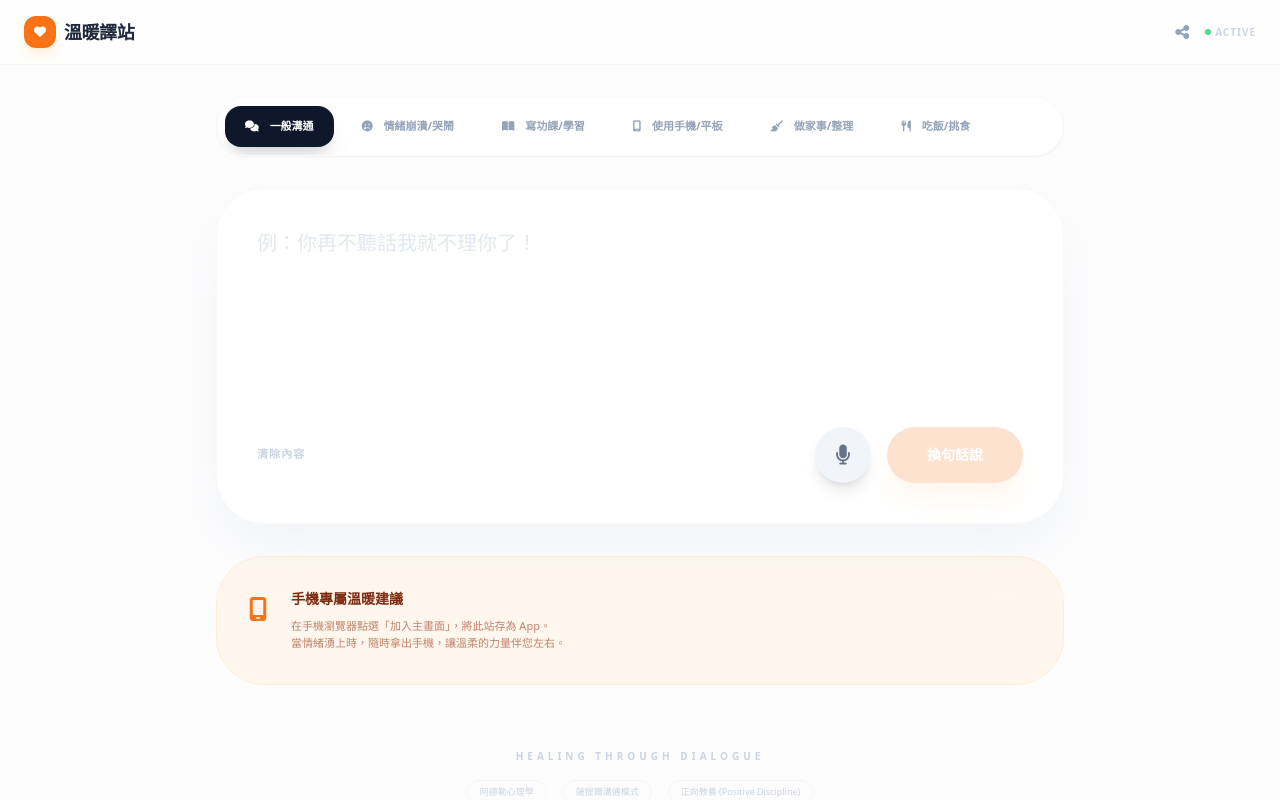
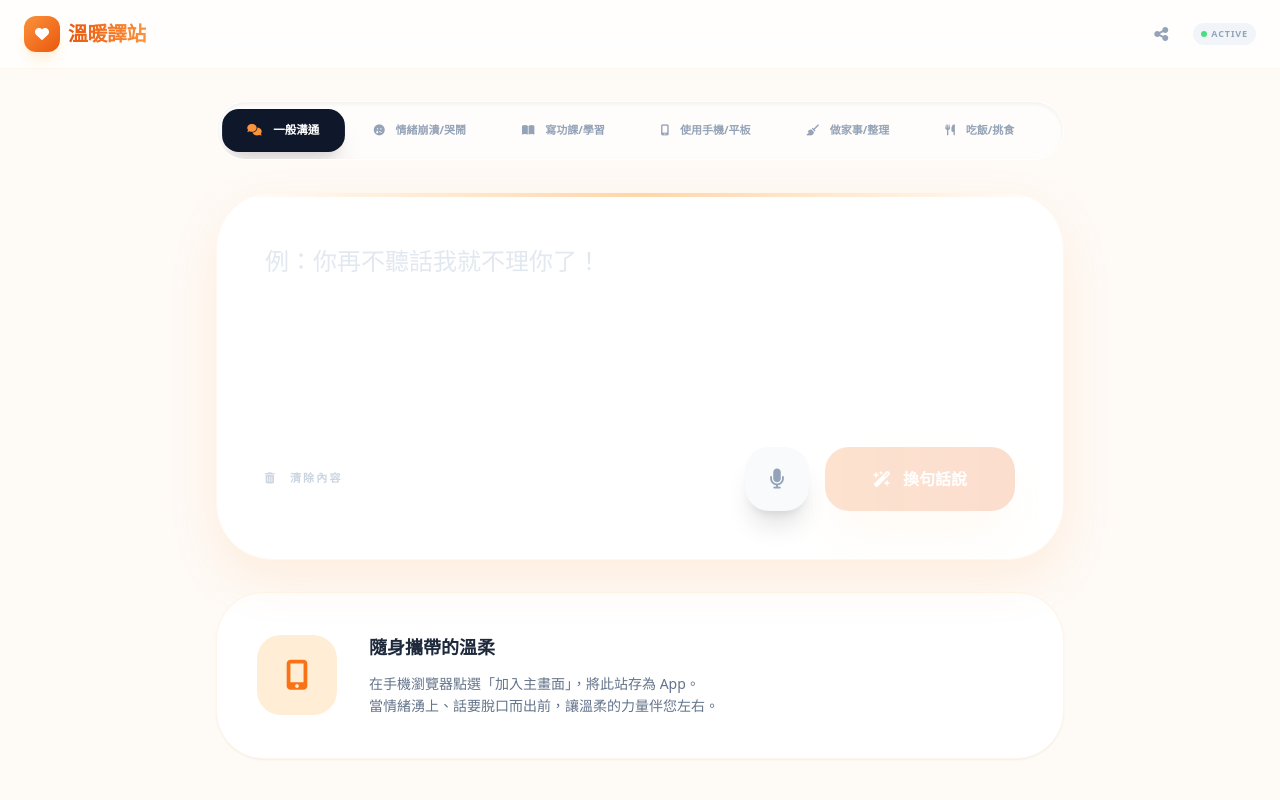
Before and after one commit to tpca53469yy-cyber/-, a React (Vite) app: page / in a window 1280 px wide. Shown: the top 800 px of the page. Built offline with nearby package versions, Linux system fonts and the light colour scheme.

Commit message:
fix: Improve Gemini API integration and UI aesthetics
Enhance error handling for Gemini API key retrieval and ensure robust JSON parsing for streaming responses. Update UI elements with a warmer color palette and refined animations for a more inviting user experience.

```diff
--- a/App.tsx
+++ b/App.tsx
@@ -105,74 +105,81 @@ const App: React.FC = () => {
   }, [isListening]);
 
   return (
-    <div className="min-h-screen bg-[#fcfcfd] text-slate-800 pb-20 font-sans">
+    <div className="min-h-screen bg-[#fefaf6] text-slate-800 pb-20 font-sans">
       {showToast && (
-        <div className="fixed top-10 left-1/2 -translate-x-1/2 bg-slate-800 text-white px-6 py-2 rounded-full text-xs font-bold z-[60] shadow-2xl">
+        <div className="fixed top-10 left-1/2 -translate-x-1/2 bg-slate-800/90 backdrop-blur-md text-white px-6 py-2 rounded-full text-xs font-bold z-[60] shadow-2xl">
           網址已複製到剪貼簿！
         </div>
       )}
 
       {/* 導覽列 */}
-      <nav className="sticky top-0 z-40 bg-white/70 backdrop-blur-xl border-b border-slate-100 px-6 py-4 flex items-center justify-between">
+      <nav className="sticky top-0 z-40 bg-white/80 backdrop-blur-xl border-b border-orange-50 px-6 py-4 flex items-center justify-between">
         <div className="flex items-center space-x-2">
-          <div className="w-8 h-8 bg-orange-500 rounded-xl flex items-center justify-center shadow-lg shadow-orange-100">
-            <i className="fa-solid fa-heart text-white text-xs"></i>
+          <div className="w-9 h-9 bg-gradient-to-br from-orange-400 to-orange-600 rounded-xl flex items-center justify-center shadow-lg shadow-orange-100">
+            <i className="fa-solid fa-heart text-white text-sm"></i>
           </div>
-          <span className="font-black text-lg tracking-tight">溫暖譯站</span>
+          <span className="font-black text-xl tracking-tight bg-gradient-to-r from-orange-600 to-orange-400 bg-clip-text text-transparent">溫暖譯站</span>
         </div>
         <div className="flex items-center space-x-4">
-          <button onClick={copyUrl} className="text-slate-400 hover:text-orange-500 transition-colors">
+          <button onClick={copyUrl} className="w-8 h-8 flex items-center justify-center text-slate-400 hover:text-orange-500 transition-colors">
             <i className="fa-solid fa-share-nodes"></i>
           </button>
-          <div className="flex items-center space-x-1">
+          <div className="flex items-center space-x-1 bg-slate-100 px-2 py-1 rounded-full">
             <div className={`w-1.5 h-1.5 rounded-full ${isOnline ? 'bg-green-400' : 'bg-red-400'}`}></div>
-            <span className="text-[10px] font-black text-slate-300 uppercase tracking-widest">{isOnline ? 'Active' : 'Offline'}</span>
+            <span className="text-[9px] font-black text-slate-400 uppercase tracking-widest">{isOnline ? 'Active' : 'Offline'}</span>
           </div>
         </div>
       </nav>
 
       <main className="max-w-4xl mx-auto px-6 pt-8 space-y-8">
         {/* 情境切換區 */}
-        <div className="bg-white rounded-[2.5rem] p-2 shadow-sm border border-slate-50 flex space-x-2 overflow-x-auto no-scrollbar scroll-smooth">
+        <div className="bg-white/50 backdrop-blur-sm rounded-[2.5rem] p-2 shadow-inner border border-white flex space-x-2 overflow-x-auto no-scrollbar scroll-smooth">
           {SCENARIOS.map((s) => (
             <button
               key={s.type}
               onClick={() => { triggerHaptic('light'); setSelectedScenario(s.type); }}
-              className={`flex-shrink-0 px-5 py-3 rounded-2xl text-[11px] font-black transition-all ${
+              className={`flex-shrink-0 px-6 py-3 rounded-2xl text-[11px] font-black transition-all duration-300 ${
                 selectedScenario === s.type
-                  ? 'bg-slate-900 text-white shadow-xl'
-                  : 'text-slate-400 hover:bg-slate-50'
+                  ? 'bg-slate-900 text-white shadow-xl scale-105'
+                  : 'text-slate-400 hover:bg-white hover:text-slate-600'
               }`}
             >
-              <i className={`fa-solid ${s.icon} mr-2`}></i> {s.type}
+              <i className={`fa-solid ${s.icon} mr-2 ${selectedScenario === s.type ? 'text-orange-400' : ''}`}></i> {s.type}
             </button>
           ))}
         </div>
 
         {/* 輸入與主按鈕 */}
-        <div className="bg-white rounded-[3rem] shadow-2xl shadow-slate-200/50 p-8 sm:p-10 border border-slate-50 relative">
+        <div className="bg-white rounded-[3.5rem] shadow-[0_20px_50px_rgba(251,146,60,0.12)] p-8 sm:p-12 border border-orange-50 relative overflow-hidden">
+          <div className="absolute top-0 left-0 w-full h-1 bg-gradient-to-r from-transparent via-orange-200 to-transparent"></div>
+
           <textarea
             value={inputText}
             onChange={(e) => setInputText(e.target.value)}
             placeholder={isListening ? '請說，我正在聽...' : currentPlaceholder}
-            className="w-full h-40 bg-transparent border-0 focus:ring-0 text-xl font-medium placeholder:text-slate-200 resize-none mb-8"
+            className="w-full h-44 bg-transparent border-0 focus:ring-0 text-2xl font-medium placeholder:text-slate-200 resize-none mb-6 leading-relaxed"
           />
 
           {error && (
-            <div className="mb-6 p-4 bg-red-50 text-red-500 rounded-2xl text-xs font-bold flex items-center">
+            <div className="mb-6 p-4 bg-red-50 text-red-500 rounded-3xl text-xs font-bold flex items-center border border-red-100 animate-pulse">
               <i className="fa-solid fa-circle-exclamation mr-3 text-sm"></i> {error}
             </div>
           )}
 
-          <div className="flex items-center justify-between">
-            <button onClick={() => { setInputText(''); triggerHaptic('light'); }} className="text-slate-300 text-[11px] font-black tracking-widest hover:text-slate-400 active:scale-90 transition-all">
-              清除內容
+          <div className="flex flex-col sm:flex-row items-center justify-between gap-6">
+            <button
+              onClick={() => { setInputText(''); triggerHaptic('light'); }}
+              className="text-slate-300 text-[11px] font-black tracking-[0.2em] hover:text-orange-400 active:scale-90 transition-all uppercase"
+            >
+              <i className="fa-solid fa-trash-can mr-2"></i> 清除內容
             </button>
-            <div className="flex items-center space-x-4">
+            <div className="flex items-center space-x-4 w-full sm:w-auto">
               <button
                 onClick={toggleListening}
-                className={`w-14 h-14 rounded-full flex items-center justify-center transition-all shadow-lg ${
-                  isListening ? 'bg-red-500 text-white animate-pulse shadow-red-100' : 'bg-slate-100 text-slate-500'
+                className={`w-16 h-16 rounded-3xl flex items-center justify-center transition-all shadow-xl ${
+                  isListening
+                    ? 'bg-red-500 text-white animate-pulse shadow-red-200 scale-110'
+                    : 'bg-slate-50 text-slate-400 hover:bg-orange-50 hover:text-orange-400'
                 }`}
               >
                 <i className={`fa-solid ${isListening ? 'fa-stop text-xl' : 'fa-microphone text-xl'}`}></i>
@@ -180,9 +187,9 @@ const App: React.FC = () => {
               <button
                 onClick={handleTranslate}
                 disabled={loading || !inputText.trim()}
-                className="px-10 h-14 bg-orange-500 text-white rounded-full font-black text-sm shadow-xl shadow-orange-200 disabled:opacity-20 active:scale-95 transition-all"
+                className="flex-1 sm:flex-none px-12 h-16 bg-gradient-to-r from-orange-500 to-orange-600 text-white rounded-3xl font-black text-base shadow-2xl shadow-orange-200 disabled:opacity-20 active:scale-95 transition-all hover:shadow-orange-300 flex items-center justify-center"
               >
-                {loading ? <i className="fa-solid fa-circle-notch fa-spin mr-2"></i> : null}
+                {loading ? <i className="fa-solid fa-circle-notch fa-spin mr-3"></i> : <i className="fa-solid fa-wand-magic-sparkles mr-3"></i>}
                 {loading ? '轉化中' : '換句話說'}
               </button>
             </div>
@@ -191,29 +198,37 @@ const App: React.FC = () => {
 
         {/* 翻譯結果展示 */}
         {(streamingText || result) && (
-          <div className="space-y-6 animate-in fade-in slide-in-from-bottom-6 duration-700">
-            <div className="bg-white border-2 border-orange-100 rounded-[3rem] p-8 sm:p-10 shadow-xl relative overflow-hidden">
-               <div className="absolute top-0 right-0 w-32 h-32 bg-orange-50 rounded-full -mr-16 -mt-16 opacity-50"></div>
-               <div className="relative z-10 space-y-6">
-                 <div className="flex items-center space-x-2">
-                   <span className="bg-orange-500 text-white text-[9px] font-black px-3 py-1 rounded-full uppercase tracking-widest">
-                     Warm Response
+          <div className="space-y-6 animate-in fade-in slide-in-from-bottom-8 duration-700">
+            <div className="bg-white border-2 border-orange-100 rounded-[3.5rem] p-8 sm:p-12 shadow-2xl relative overflow-hidden group">
+               <div className="absolute -top-12 -right-12 w-48 h-48 bg-orange-50 rounded-full opacity-40 group-hover:scale-110 transition-transform duration-1000"></div>
+               <div className="relative z-10 space-y-8">
+                 <div className="flex items-center space-x-3">
+                   <div className="h-0.5 w-8 bg-orange-500"></div>
+                   <span className="text-orange-500 text-[10px] font-black uppercase tracking-[0.3em]">
+                     溫柔的轉換
                    </span>
                  </div>
-                 <p className="text-2xl sm:text-3xl font-bold text-slate-800 leading-[1.4] whitespace-pre-wrap">
-                   「{streamingText}」
-                   {loading && !result && <span className="inline-block w-1.5 h-7 ml-1 bg-orange-300 animate-pulse"></span>}
+
+                 <p className="text-3xl sm:text-4xl font-bold text-slate-800 leading-[1.4] whitespace-pre-wrap tracking-tight">
+                   {streamingText}
+                   {loading && !result && <span className="inline-block w-2 h-10 ml-2 bg-orange-300 animate-pulse align-middle"></span>}
                  </p>
 
                  {result && (
-                   <div className="grid grid-cols-1 md:grid-cols-2 gap-8 pt-8 border-t border-slate-50">
-                     <div className="space-y-3">
-                       <h4 className="text-[10px] font-black text-slate-300 uppercase tracking-[0.2em]">心理內在冰山</h4>
-                       <p className="text-sm text-slate-500 leading-relaxed">{result.psychologicalContext}</p>
+                   <div className="grid grid-cols-1 md:grid-cols-2 gap-10 pt-10 border-t border-orange-50">
+                     <div className="space-y-4">
+                       <h4 className="flex items-center text-[11px] font-black text-orange-400 uppercase tracking-[0.2em]">
+                         <i className="fa-solid fa-mountain mr-2"></i> 心理內在冰山
+                       </h4>
+                       <p className="text-base text-slate-500 leading-relaxed font-medium">{result.psychologicalContext}</p>
                      </div>
-                     <div className="space-y-3">
-                       <h4 className="text-[10px] font-black text-slate-300 uppercase tracking-[0.2em]">當下具體行動</h4>
-                       <p className="text-sm text-slate-500 leading-relaxed font-bold">{result.suggestedAction}</p>
+                     <div className="space-y-4">
+                       <h4 className="flex items-center text-[11px] font-black text-orange-400 uppercase tracking-[0.2em]">
+                         <i className="fa-solid fa-person-rays mr-2"></i> 當下具體行動
+                       </h4>
+                       <div className="p-5 bg-orange-50 rounded-3xl border border-orange-100">
+                         <p className="text-base text-orange-800 leading-relaxed font-bold">{result.suggestedAction}</p>
+                       </div>
                      </div>
                    </div>
                  )}
@@ -223,24 +238,31 @@ const App: React.FC = () => {
         )}
 
         {/* 歷史紀錄與腳註 */}
-        <section className="bg-orange-50 p-8 rounded-[3rem] border border-orange-100 flex items-start space-x-6">
-           <div className="text-orange-500 mt-1"><i className="fa-solid fa-mobile-screen text-2xl"></i></div>
-           <div className="space-y-2">
-             <h4 className="font-black text-sm text-orange-900">手機專屬溫暖建議</h4>
-             <p className="text-[11px] text-orange-800/60 leading-relaxed">
+        <section className="bg-white rounded-[3rem] p-10 border border-orange-100/50 flex flex-col md:flex-row items-center gap-8 shadow-sm">
+           <div className="w-20 h-20 bg-orange-100 text-orange-500 rounded-3xl flex items-center justify-center shrink-0">
+             <i className="fa-solid fa-mobile-screen-button text-3xl"></i>
+           </div>
+           <div className="space-y-3 text-center md:text-left">
+             <h4 className="font-black text-lg text-slate-800">隨身攜帶的溫柔</h4>
+             <p className="text-sm text-slate-500 leading-relaxed max-w-xl">
                在手機瀏覽器點選「加入主畫面」，將此站存為 App。<br/>
-               當情緒湧上時，隨時拿出手機，讓溫柔的力量伴您左右。
+               當情緒湧上、話要脫口而出前，讓溫柔的力量伴您左右。
              </p>
            </div>
         </section>
 
-        <footer className="text-center space-y-4 pt-8">
-           <p className="text-[10px] text-slate-300 font-bold uppercase tracking-[0.4em]">Healing Through Dialogue</p>
-           <div className="flex justify-center space-x-4">
+        <footer className="text-center space-y-6 pt-12 pb-6">
+           <div className="flex justify-center items-center space-x-4">
+             <div className="h-px w-8 bg-slate-200"></div>
+             <p className="text-[10px] text-slate-300 font-bold uppercase tracking-[0.5em]">Healing Dialogue</p>
+             <div className="h-px w-8 bg-slate-200"></div>
+           </div>
+           <div className="flex flex-wrap justify-center gap-3">
              {METHODOLOGIES.map(m => (
-               <span key={m.name} className="text-[9px] text-slate-300 border border-slate-100 px-3 py-1 rounded-full">{m.name}</span>
+               <span key={m.name} className="text-[10px] font-bold text-slate-400 border border-slate-100 px-4 py-1.5 rounded-full bg-white shadow-sm">{m.name}</span>
              ))}
            </div>
+           <p className="text-[10px] text-slate-300">© 溫暖譯站 · 專為愛與理解而生</p>
         </footer>
       </main>
     </div>
```
Also changed, not shown: services/geminiService.ts (+39 -11 lines).
